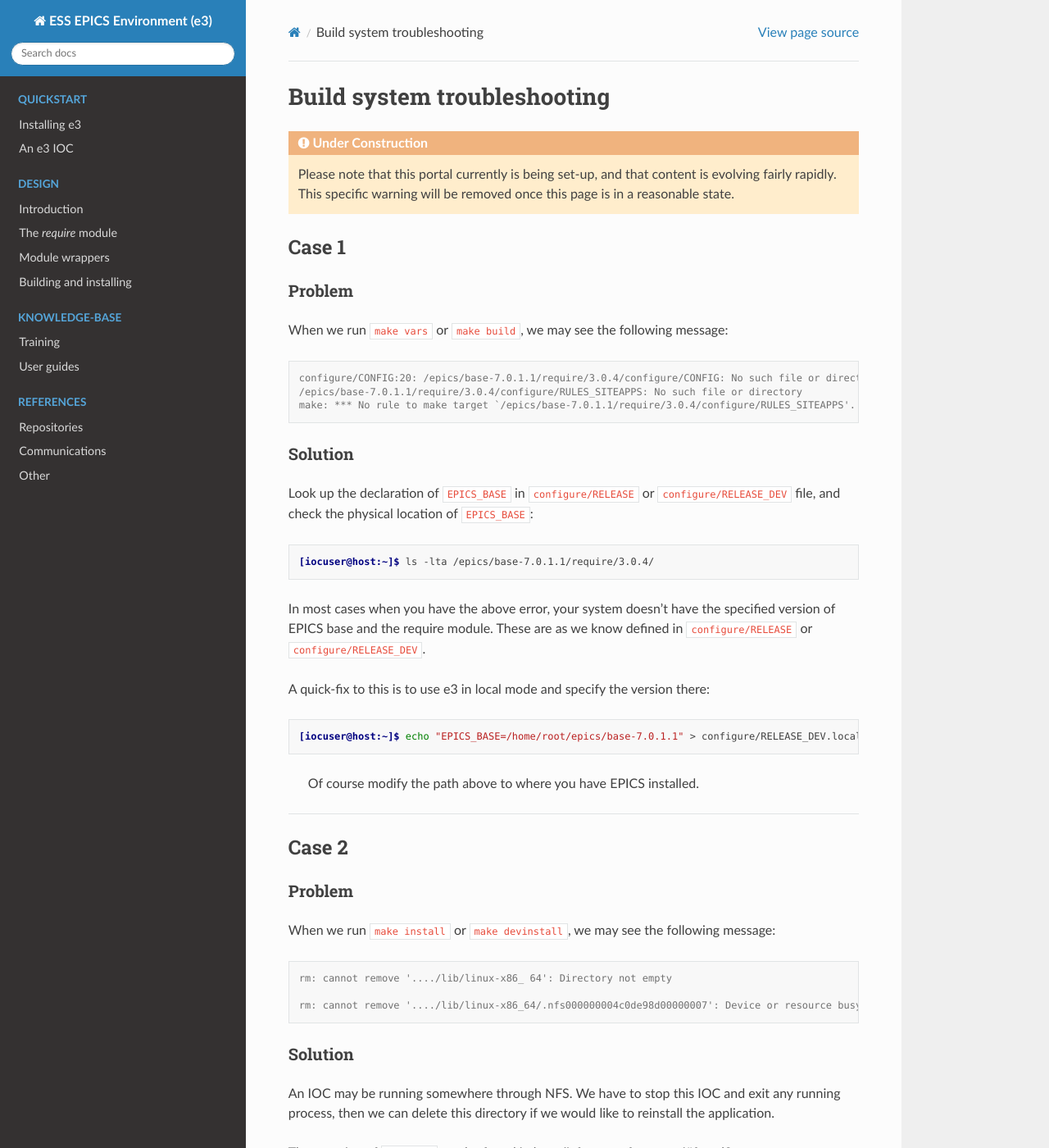
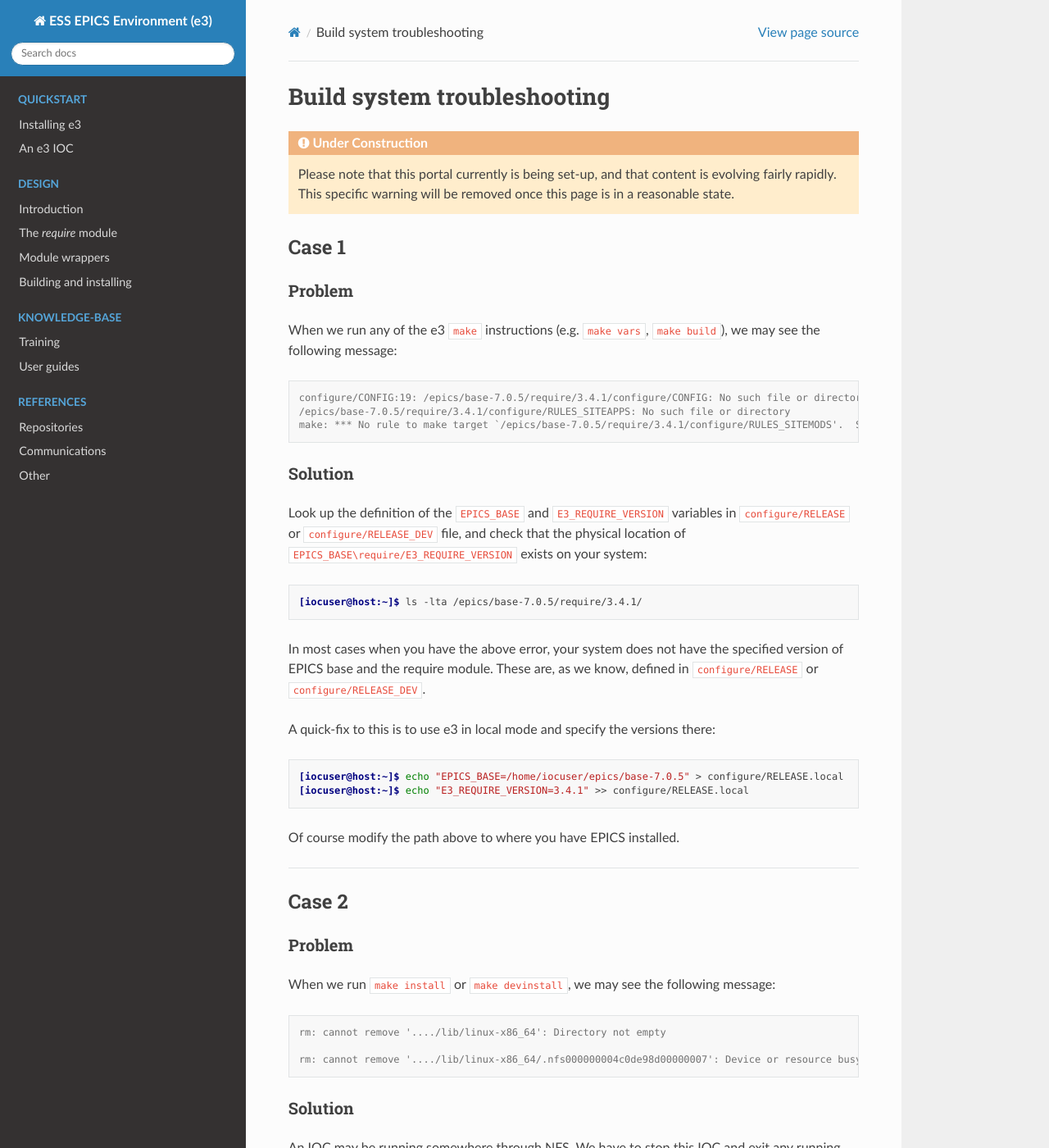
Before and after one commit to ttkorhonen/e3pages, a Sphinx documentation site: the page built from docs/kb/guide/articles/1_build_system_troubleshooting.md, in a window 1280 px wide and 1400 px high. Shown: the whole window at 82% size. Built offline with Sphinx 7.4.7 and the Read the Docs theme 2.0.0, drawn with Linux system fonts in a browser that asks for light colours.

Commit message:
WIP on updating article 1

````diff
--- a/docs/kb/guide/articles/1_build_system_troubleshooting.md
+++ b/docs/kb/guide/articles/1_build_system_troubleshooting.md
@@ -16,31 +16,32 @@ Please note that this portal currently is being set-up, and that content is evol
 
 ### Problem
 
-When we run `make vars` or `make build`, we may see the following message:
+When we run any of the e3 `make` instructions (e.g. `make vars`, `make build`), we may see the following message:
 
 ```console
-configure/CONFIG:20: /epics/base-7.0.1.1/require/3.0.4/configure/CONFIG: No such file or directory
-/epics/base-7.0.1.1/require/3.0.4/configure/RULES_SITEAPPS: No such file or directory
-make: *** No rule to make target `/epics/base-7.0.1.1/require/3.0.4/configure/RULES_SITEAPPS'.  Stop.
+configure/CONFIG:19: /epics/base-7.0.5/require/3.4.1/configure/CONFIG: No such file or directory
+/epics/base-7.0.5/require/3.4.1/configure/RULES_SITEAPPS: No such file or directory
+make: *** No rule to make target `/epics/base-7.0.5/require/3.4.1/configure/RULES_SITEMODS'.  Stop.
 ```
 
 ### Solution
 
-Look up the declaration of `EPICS_BASE` in `configure/RELEASE` or `configure/RELEASE_DEV` file, and check the physical location of `EPICS_BASE`:
+Look up the definition of the `EPICS_BASE` and `E3_REQUIRE_VERSION` variables in `configure/RELEASE` or `configure/RELEASE_DEV` file, and check that the physical location of `EPICS_BASE\require/E3_REQUIRE_VERSION` exists on your system:
 
 ```console
-[iocuser@host:~]$ ls -lta /epics/base-7.0.1.1/require/3.0.4/
+[iocuser@host:~]$ ls -lta /epics/base-7.0.5/require/3.4.1/
 ```
 
-In most cases when you have the above error, your system doesn't have the specified version of EPICS base and the require module. These are as we know defined in `configure/RELEASE` or `configure/RELEASE_DEV`.
+In most cases when you have the above error, your system does not have the specified version of EPICS base and the require module. These are, as we know, defined in `configure/RELEASE` or `configure/RELEASE_DEV`.
 
-A quick-fix to this is to use e3 in local mode and specify the version there:
+A quick-fix to this is to use e3 in local mode and specify the versions there:
 
 ```console
-[iocuser@host:~]$ echo "EPICS_BASE=/home/root/epics/base-7.0.1.1" > configure/RELEASE_DEV.local
+[iocuser@host:~]$ echo "EPICS_BASE=/home/iocuser/epics/base-7.0.5" > configure/RELEASE.local
+[iocuser@host:~]$ echo "E3_REQUIRE_VERSION=3.4.1" >> configure/RELEASE.local
 ```
 
-> Of course modify the path above to where you have EPICS installed.
+Of course modify the path above to where you have EPICS installed.
 
 ---
 
@@ -51,7 +52,7 @@ A quick-fix to this is to use e3 in local mode and specify the version there:
 When we run `make install` or `make devinstall`, we may see the following message:
 
 ```console
-rm: cannot remove '..../lib/linux-x86_ 64': Directory not empty
+rm: cannot remove '..../lib/linux-x86_64': Directory not empty
 
 rm: cannot remove '..../lib/linux-x86_64/.nfs000000004c0de98d00000007': Device or resource busy
 ```
````
Also changed, not shown: other parts of docs/kb/guide/articles/1_build_system_troubleshooting.md (+3 -0 lines).
